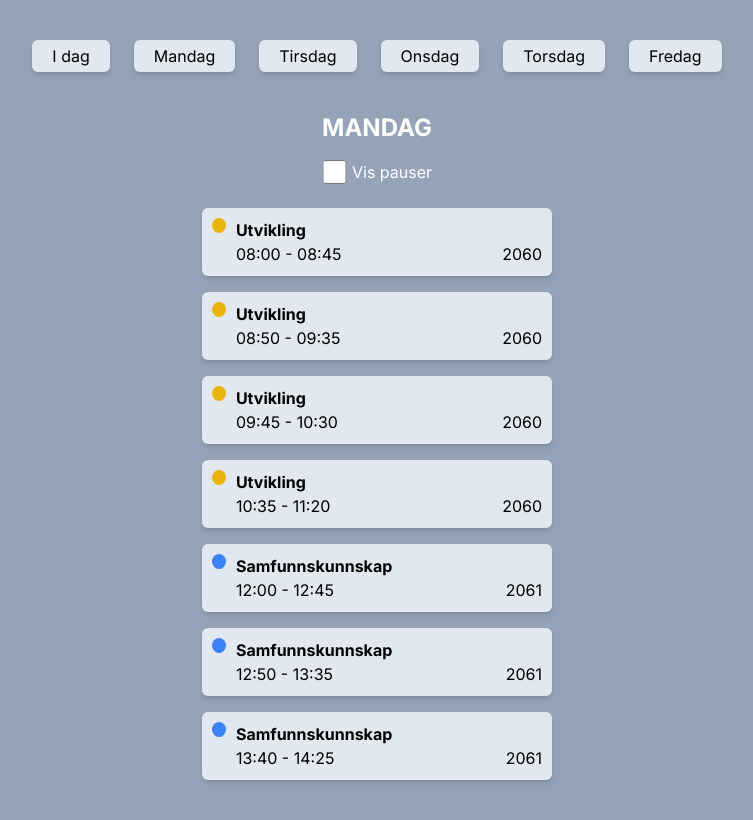
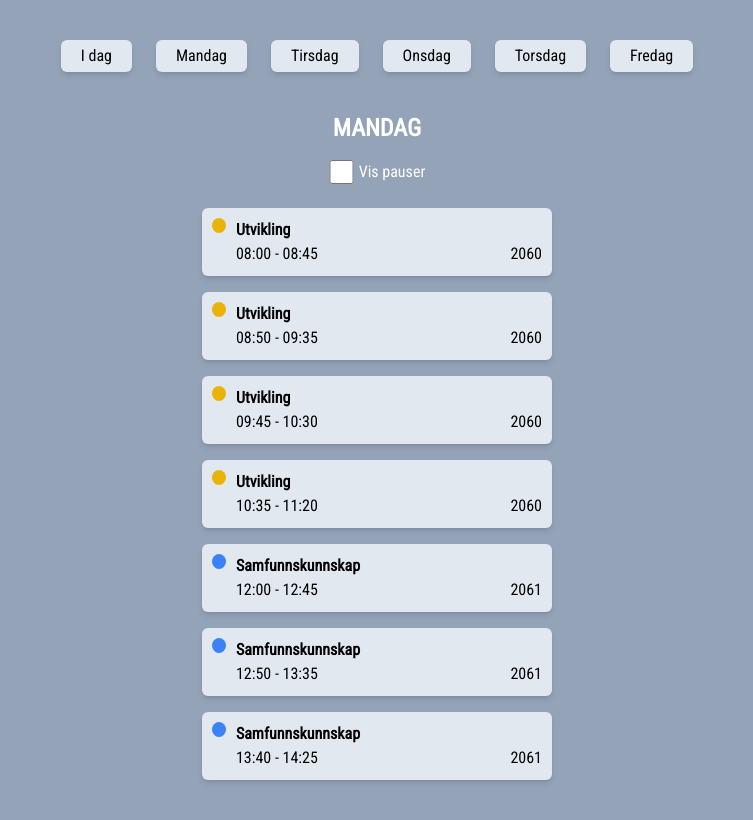
Before and after one commit to Afbomann/timeplan, a Next.js app: page / in a window 1280 px wide. Shown: the whole page, without its empty margins (263-1016 px from the left). Built offline with nearby package versions, Linux system fonts and the light colour scheme.

Commit message:
Update layout.tsx

```diff
--- a/src/app/layout.tsx
+++ b/src/app/layout.tsx
@@ -1,8 +1,11 @@
 import type { Metadata } from "next";
-import { Inter } from "next/font/google";
+import { Roboto_Condensed } from "next/font/google";
 import "./globals.css";
 
-const inter = Inter({ subsets: ["latin"] });
+const roboto_condensed = Roboto_Condensed({
+  subsets: ["latin"],
+  weight: "400",
+});
 
 export const metadata: Metadata = {
   title: "Timeplan - IT",
@@ -16,7 +19,9 @@ export default function RootLayout({
 }>) {
   return (
     <html lang="en">
-      <body className={`${inter.className} bg-slate-400`}>{children}</body>
+      <body className={`${roboto_condensed.className} bg-slate-400`}>
+        {children}
+      </body>
     </html>
   );
 }
```
